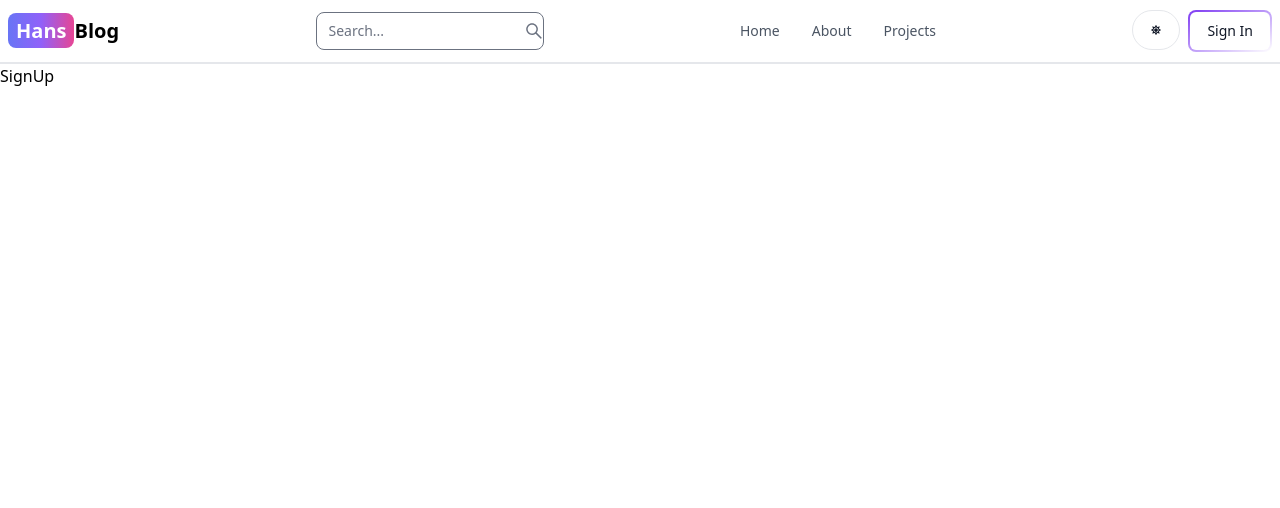
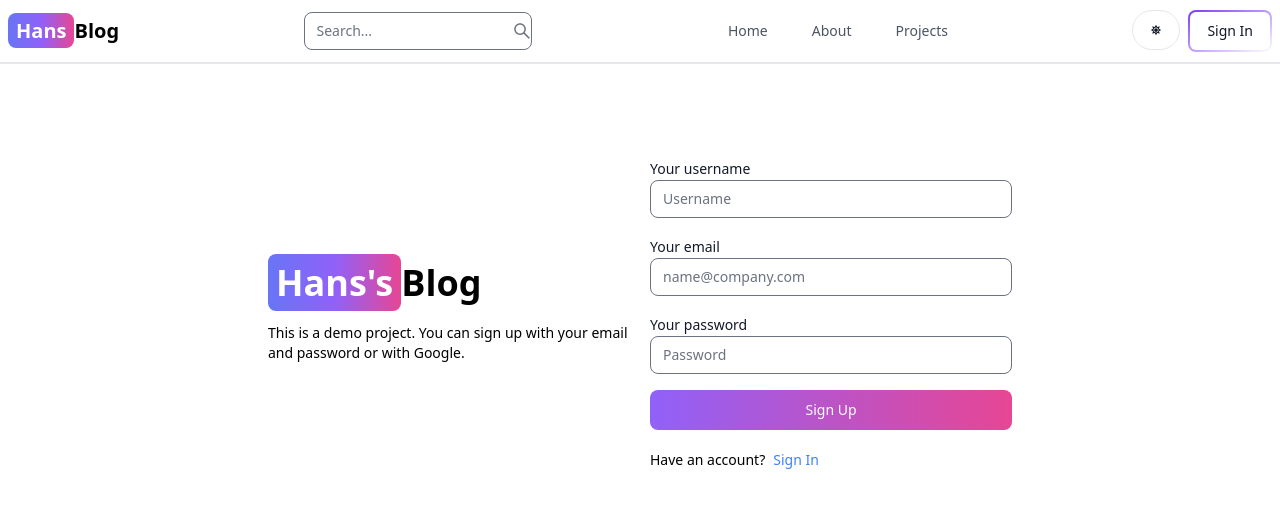
Before and after one commit to hanskkangg/hans_blog_new_repo, a React (Vite) app in the folder client/: page /sign-up in a window 1280 px wide. Shown: the top 508 px of the page. Built offline with nearby package versions, Linux system fonts and the light colour scheme.

Commit message:
signup page UI complete

```diff
--- a/client/src/pages/SignUp.jsx
+++ b/client/src/pages/SignUp.jsx
@@ -1,9 +1,115 @@
-import React from 'react'
+import React, { useState } from 'react';
+import { Link } from 'react-router-dom';
+import { Label, TextInput, Button, Spinner, Alert } from 'flowbite-react';
 
-const SignUp = () => {
+export default function SignUp() {
+  const [formData, setFormData] = useState({
+    username: '',
+    email: '',
+    password: ''
+  });
+  const [loading, setLoading] = useState(false); // Added loading state
+  const [errorMessage, setErrorMessage] = useState(''); // Added errorMessage state
+
+  const handleChange = (e) => {
+    setFormData({ ...formData, [e.target.id]: e.target.value });
+  };
+
+  const handleSubmit = (e) => {
+    e.preventDefault();
+    setLoading(true);
+    // Simulating async sign-up process
+    setTimeout(() => {
+      setLoading(false);
+      if (!formData.username || !formData.email || !formData.password) {
+        setErrorMessage('Please fill in all fields.');
+      } else {
+        setErrorMessage('');
+        console.log('Form submitted:', formData);
+      }
+    }, 2000);
+  };
+
   return (
-    <div>SignUp</div>
-  )
+    <div className='min-h-screen mt-20'>
+      <div className='flex p-3 max-w-3xl mx-auto flex-col md:flex-row md:items-center gap-5'>
+        {/* Left Section */}
+        <div className='flex-1'>
+          <Link to='/' className='font-bold dark:text-white text-4xl'>
+            <span className='px-2 py-1 bg-gradient-to-r from-indigo-500 via-purple-500 to-pink-500 rounded-lg text-white'>
+              Hans's
+            </span>
+            Blog
+          </Link>
+          <p className='text-sm mt-5'>
+            This is a demo project. You can sign up with your email and password
+            or with Google.
+          </p>
+        </div>
+
+        {/* Right Section */}
+        <div className='flex-1'>
+          <form className='flex flex-col gap-4' onSubmit={handleSubmit}>
+            <div>
+              <Label value='Your username' />
+              <TextInput
+                type='text'
+                placeholder='Username'
+                id='username'
+                value={formData.username}
+                onChange={handleChange}
+              />
+            </div>
+            <div>
+              <Label value='Your email' />
+              <TextInput
+                type='email'
+                placeholder='name@company.com'
+                id='email'
+                value={formData.email}
+                onChange={handleChange}
+              />
+            </div>
+            <div>
+              <Label value='Your password' />
+              <TextInput
+                type='password'
+                placeholder='Password'
+                id='password'
+                value={formData.password}
+                onChange={handleChange}
+              />
+            </div>
+            <Button
+              gradientDuoTone='purpleToPink'
+              type='submit'
+              disabled={loading}
+            >
+              {loading ? (
+                <>
+                  <Spinner size='sm' />
+                  <span className='pl-3'>Loading...</span>
+                </>
+              ) : (
+                'Sign Up'
+              )}
+            </Button>
+          </form>
+
+          <div className='flex gap-2 text-sm mt-5'>
+            <span>Have an account?</span>
+            <Link to='/sign-in' className='text-blue-500'>
+              Sign In
+            </Link>
+          </div>
+
+          {errorMessage && (
+            <Alert className='mt-5' color='failure'>
+              {errorMessage}
+            </Alert>
+          )}
+        </div>
+      </div>
+    </div>
+  );
 }
-
-export default SignUp
```
